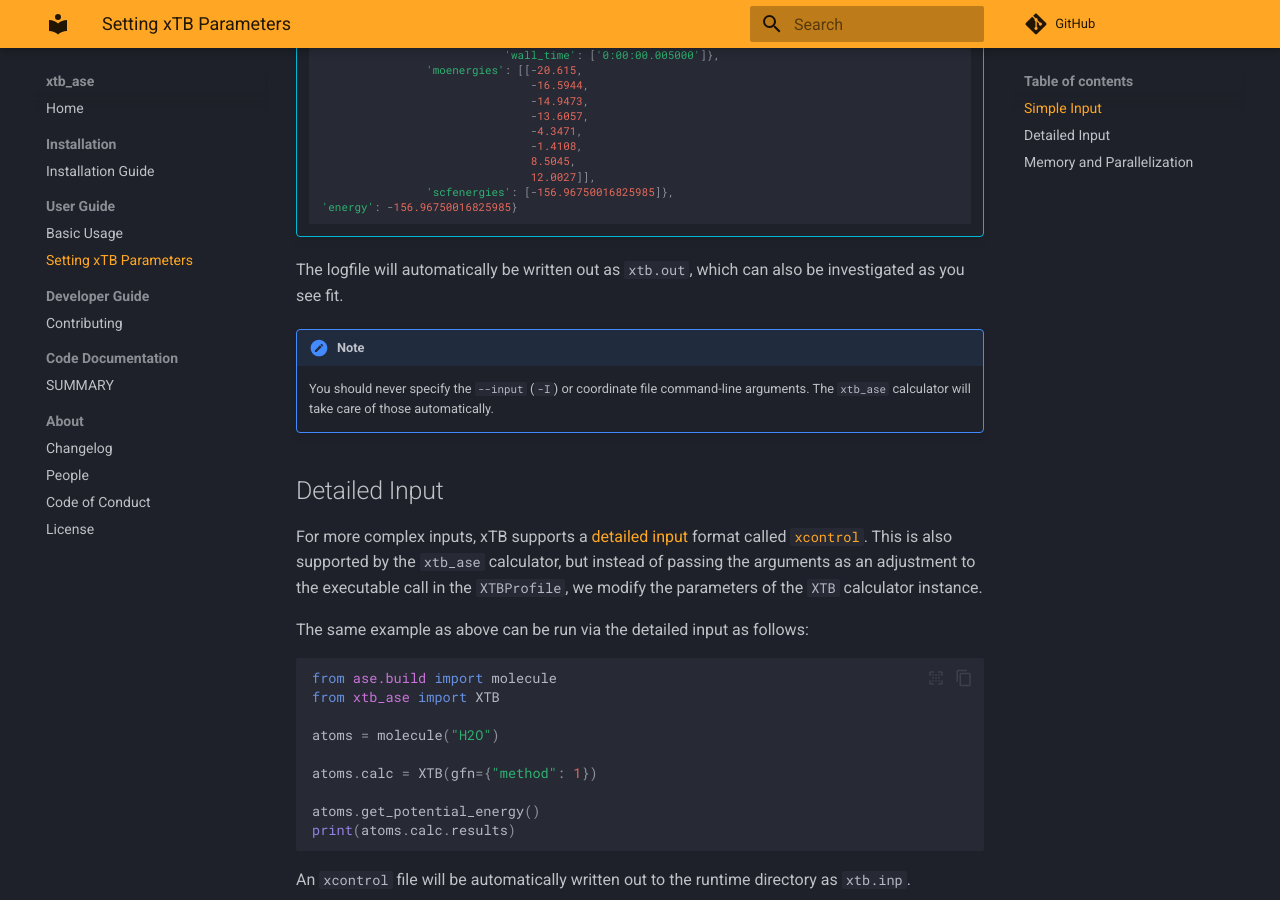
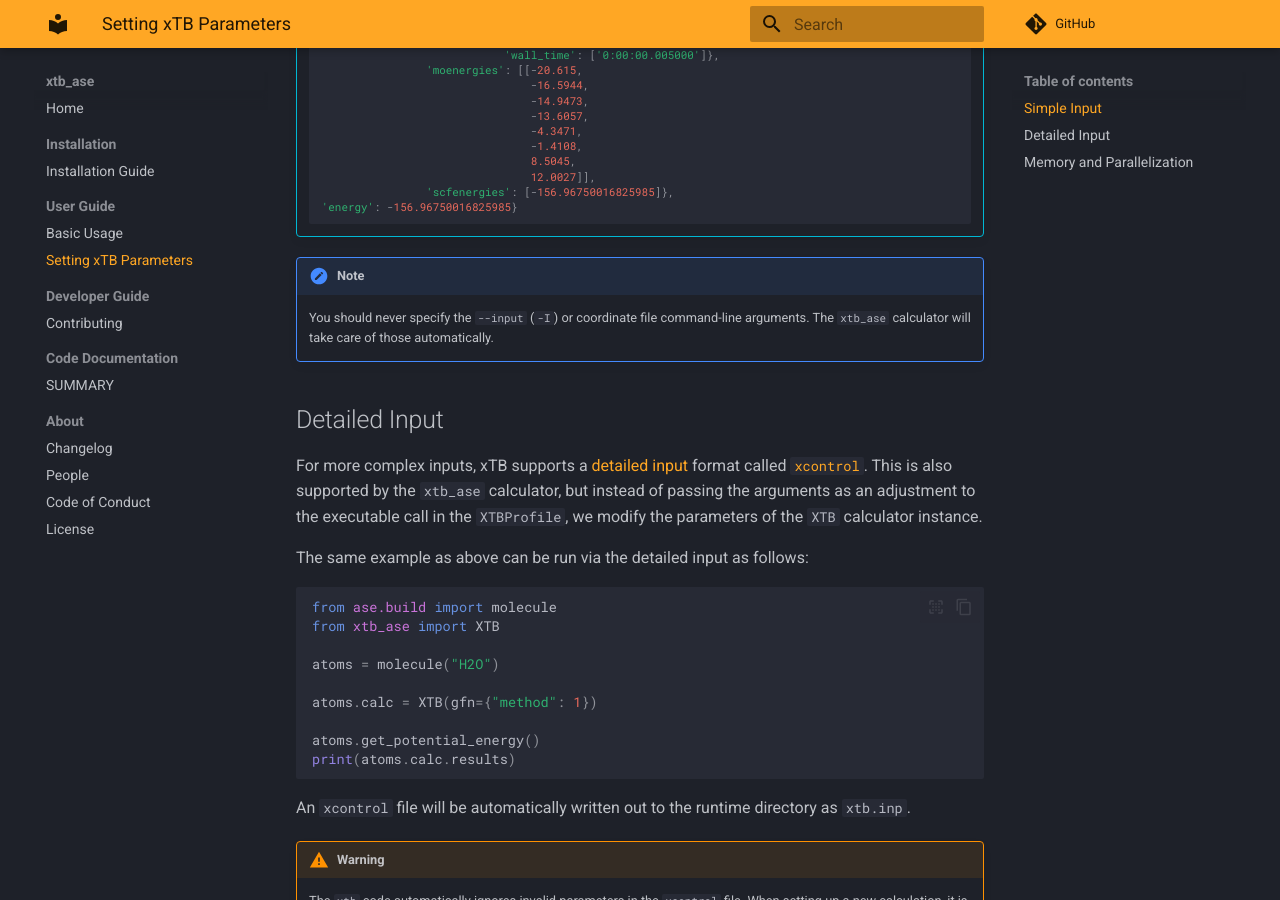
Before and after one commit to Andrew-S-Rosen/xtb_ase, an MkDocs documentation site: the page built from docs/user_guide/parameters.md, in a window 1280 px wide and 900 px high, scrolled down 836 px. Built offline with MkDocs 1.6.1 and Material for MkDocs 9.7.7, drawn with Linux system fonts in a browser that asks for light colours; plug-ins that fetch from the network failed and are left out; comment, search, counter and statistics services are not loaded.

Commit message:
Update parameters.md

````diff
--- a/docs/user_guide/parameters.md
+++ b/docs/user_guide/parameters.md
@@ -45,8 +45,6 @@ print(atoms.calc.results)
     'energy': -156.96750016825985}
     ```
 
-The logfile will automatically be written out as `xtb.out`, which can also be investigated as you see fit.
-
 !!! Note
 
     You should never specify the `--input` (`-I`) or coordinate file command-line arguments. The `xtb_ase` calculator will take care of those automatically.
````
